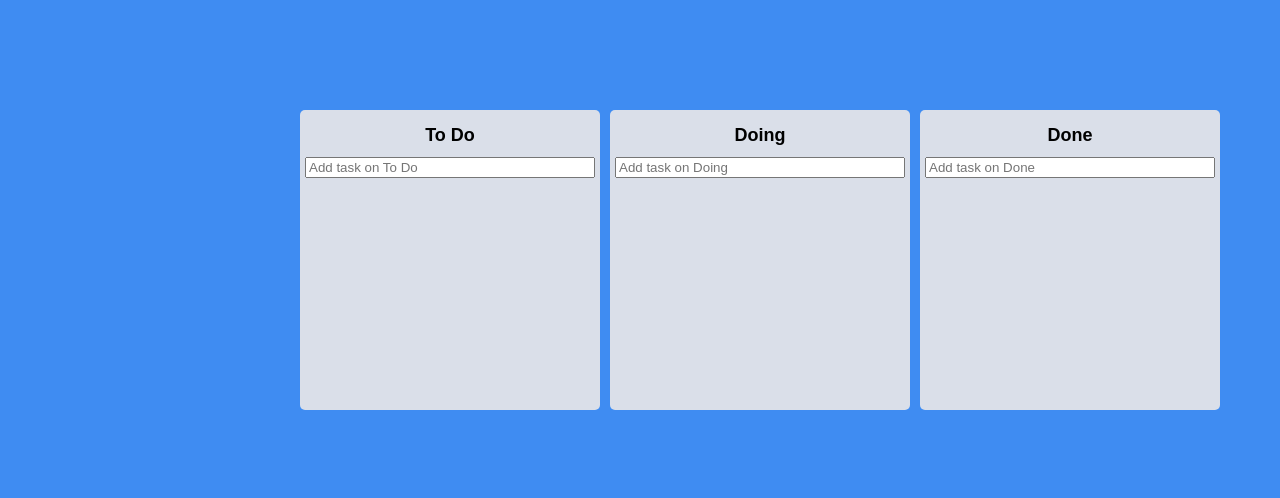
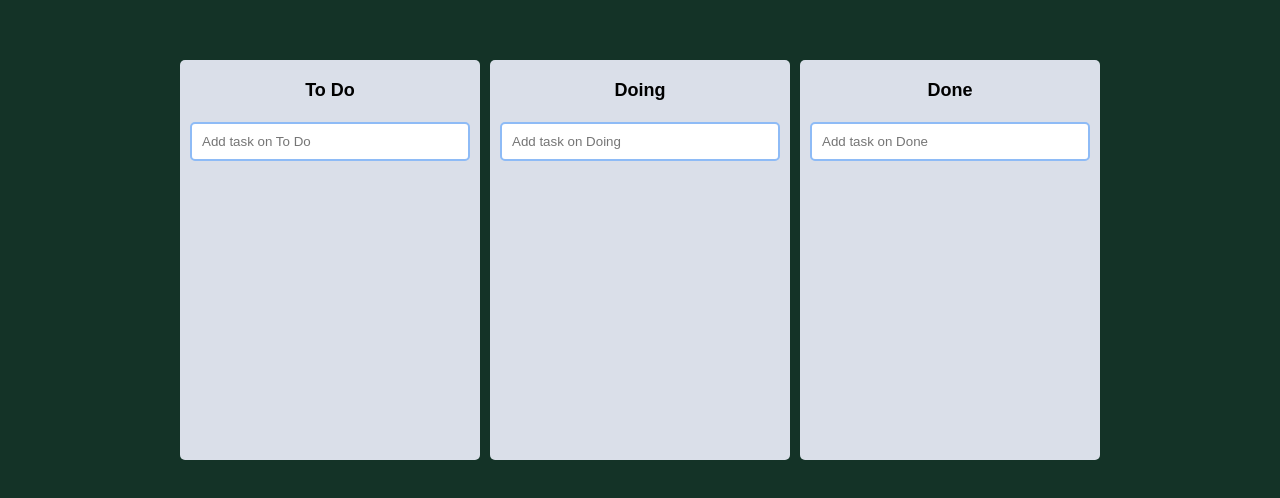
Before and after one commit to hdy86/drag-drop-list, a React (Create React App) app: page / in a window 1280 px wide. Shown: the part 140-638 px from the top of the page. Built offline with nearby package versions, Linux system fonts and the light colour scheme.

Commit message:
edit css

```diff
--- a/src/App.tsx
+++ b/src/App.tsx
@@ -5,8 +5,8 @@ import { toDoState } from "./atoms";
 import Board from "./Components/Board";
 
 const Wrapper = styled.div`
+  position: relative;
   display: flex;
-  max-width: 680px;
   width: 100%;
   margin: 0 auto;
   justify-content: center;
@@ -14,10 +14,10 @@ const Wrapper = styled.div`
   height: 100vh;
 `;
 const Boards = styled.div`
-  display: grid;
+  display: flex;
+  justify-content: center;
   width: 100%;
   gap: 10px;
-  grid-template-columns: repeat(3, 1fr);
 `;
 
 function App() {
--- a/src/Components/Board.tsx
+++ b/src/Components/Board.tsx
@@ -9,15 +9,15 @@ const Wrapper = styled.div`
   display: flex;
   flex-direction: column;
   width: 300px;
-  min-height: 300px;
+  min-height: 400px;
   background-color: ${(props) => props.theme.boardColor};
-  padding: 15px 5px;
+  padding: 20px 10px;
   border-radius: 5px;
 `;
 const Title = styled.h2`
   text-align: center;
   font-weight: 600;
-  margin-bottom: 10px;
+  margin-bottom: 20px;
   font-size: 18px;
 `;
 
@@ -34,17 +34,20 @@ const Area = styled.div<IAreaProps>`
       : props.isDraggingFromThis
       ? "#dfe6e9"
       : "transparent"};
-  padding: 15px;
+  padding: 10px;
   border-radius: 5px;
   transition: background-color 0.3s ease-in-out;
 `;
 
 const Form = styled.form`
   width: 100%;
-
-  input {
-    width: 100%;
-  }
+  margin-bottom: 10px;
+`;
+const Input = styled.input`
+  width: 100%;
+  padding: 10px;
+  border: 2px solid #8ebbf6;
+  border-radius: 5px;
 `;
 
 interface IBoardProps {
@@ -77,7 +80,7 @@ function Board({ toDos, boardId }: IBoardProps) {
       <Title>{boardId}</Title>
 
       <Form onSubmit={handleSubmit(onValid)}>
-        <input
+        <Input
           {...register("toDo", { required: true })}
           type="text"
           placeholder={`Add task on ${boardId}`}
--- a/src/theme.ts
+++ b/src/theme.ts
@@ -1,8 +1,8 @@
 import { DefaultTheme } from "styled-components";
 
 export const darkTheme: DefaultTheme = {
-  bgColor: "#3F8CF2",
-  boardColor: "#DADFE9",
+  bgColor: "#143327",
+  boardColor: "#dadfe9",
   cardColor: "white",
 };
 // export const lightTheme: DefaultTheme = {
```
